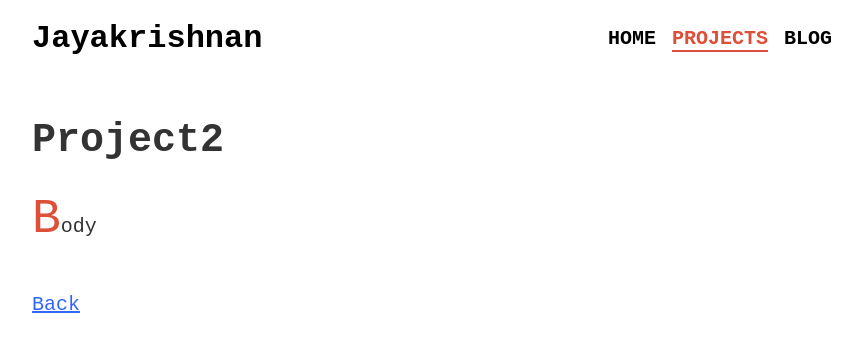
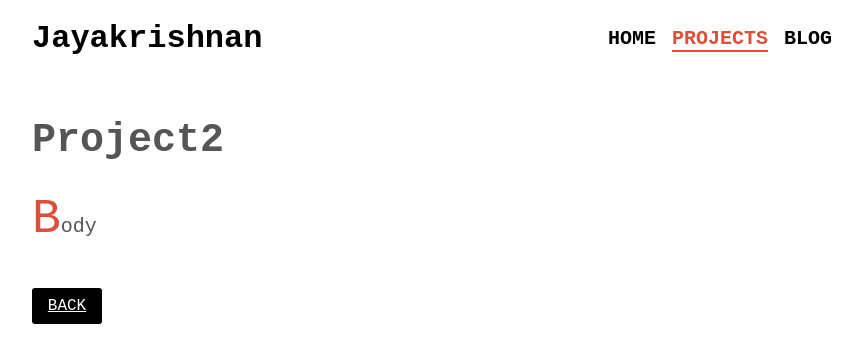
Before and after one commit to jayakrishnancn/jayakrishnancn.github.io, a React (Create React App) app: page /projects/1 in a window 1280 px wide. Shown: the top 362 px of the page, without its empty margins (208-1070 px from the left). Built offline with nearby package versions, Linux system fonts and the light colour scheme; a web font is replaced by a local one.

Commit message:
added lazy load

```diff
--- a/src/App.css
+++ b/src/App.css
@@ -12,3 +12,18 @@ a:hover,a.active{
     margin: 0;
     padding: 0;
 }
+.btn{
+    padding: .4rem .8rem;
+    border-radius: 3px;
+    border: 3px solid transparent;
+    font-size: 1rem;
+    text-transform: uppercase;
+}
+.btn-primary{
+    color: #FFF;
+    background: #000;
+}
+.btn-primary:hover{
+    color: #FFF;
+    border-bottom-color: #dd4f39;
+}
--- a/src/App.js
+++ b/src/App.js
@@ -1,13 +1,14 @@
-import React from 'react';
+import React,{Suspense} from 'react';
 import { BrowserRouter, Route } from 'react-router-dom';
 import Home from './components/Home/Home'
 import Navbar from './components/Navbar/Navbar'
 import BlogPosts from './components/BlogPosts/BlogPosts'
 import ProjectList from './components/ProjectList/ProjectList'
-import Project from './components/Project/Project'
-import Blog from './components/Blog/Blog'
+import Container from './components/Container/Container'
 import 'normalize.css';
 import './App.css'
+const Project = React.lazy( ()=>import('./components/Project/Project'))
+const Blog = React.lazy( ()=>import('./components/Blog/Blog'))
 
 function App() {
   return (
@@ -16,9 +17,11 @@ function App() {
         <Navbar/>
         <Route path="/" exact component={Home} />
         <Route path="/projects" exact component={ProjectList} />
-        <Route path="/projects/:id" exact component={Project} />
         <Route path="/blog" exact component={BlogPosts} />
-        <Route path="/blog/:id" exact component={Blog} />
+        <Suspense fallback={<Container>Loading</Container>}>
+          <Route path="/blog/:id" exact component={Blog} />
+          <Route path="/projects/:id" exact component={Project} />
+        </Suspense>
       </BrowserRouter>
     </div>
   );
--- a/src/components/Blog/Blog.js
+++ b/src/components/Blog/Blog.js
@@ -12,7 +12,7 @@ class Blog extends Component{
             <div style={{marginTop:"3rem"}}>
                 <Post post={post} />
                 <Container>
-                    <Link to="/blog">Back</Link>
+                    <Link className="btn btn-primary" to="/blog">Back</Link>
                     { /* <ul class="no-style breadcrumbs">
                             <li><a href="/blog">Blog</a></li>
                             <li><a href={post.url}>One</a></li>
--- a/src/components/Project/Project.js
+++ b/src/components/Project/Project.js
@@ -9,7 +9,7 @@ function Project(params) {
         <div style={{marginTop:"3rem"}}>
             <Post post={post} />
             <Container>
-                <Link to="/projects">Back</Link>
+                <Link to="/projects" className="btn btn-primary">BACK</Link>
                 { /* <ul class="no-style breadcrumbs">
                         <li><a href="/blog">Blog</a></li>
                         <li><a href={post.url}>One</a></li>
--- a/src/index.css
+++ b/src/index.css
@@ -5,9 +5,13 @@ body {
     sans-serif;
   */
   font-family: 'PT Mono', monospace;
-  color: #333;
+  color: #555;
   font-size: 20px;
   line-height: 30px;
   -webkit-font-smoothing: antialiased;
   -moz-osx-font-smoothing: grayscale;
 }
+
+.f1{
+  font-family: sans-serif;
+}
```
